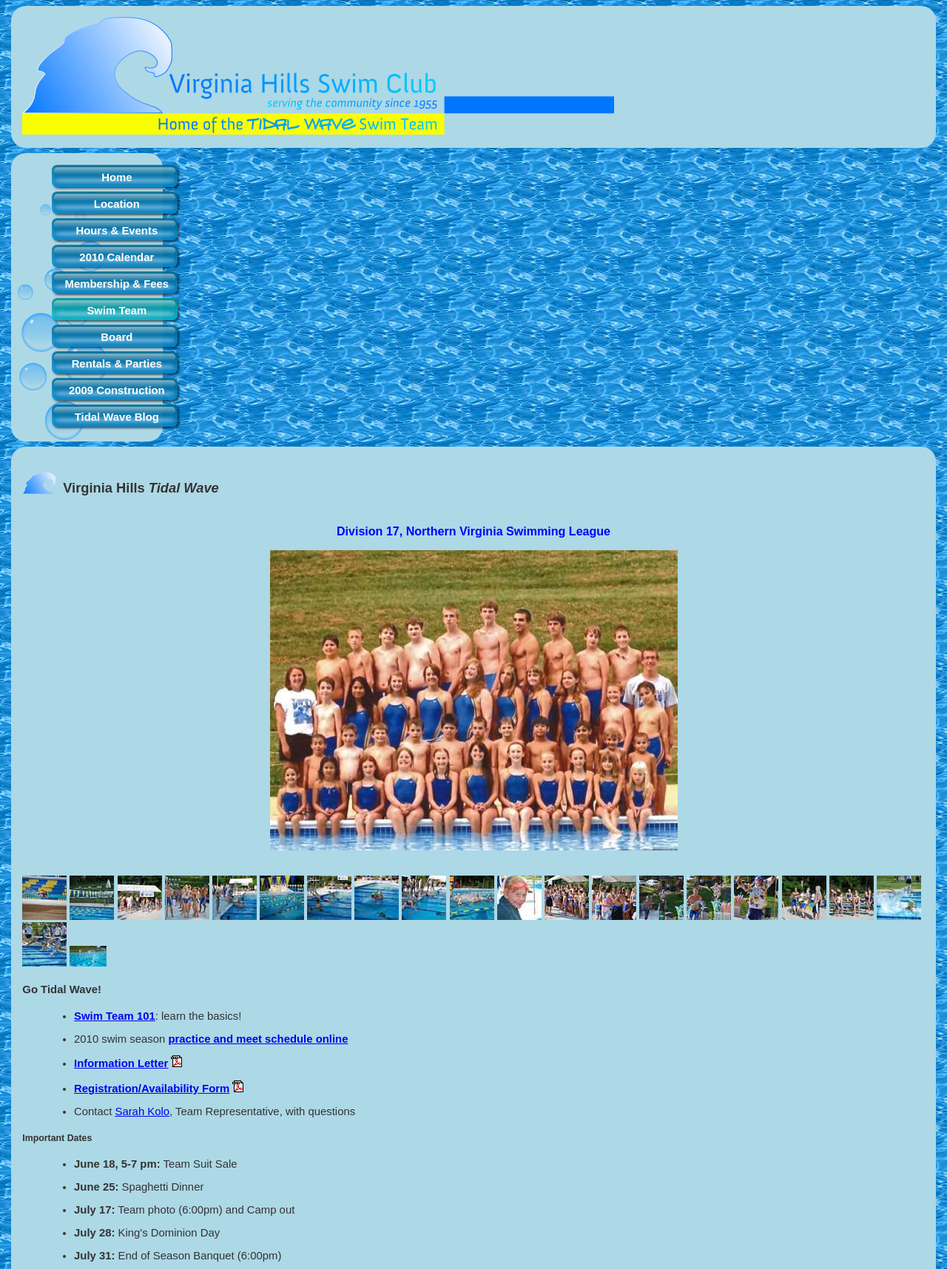
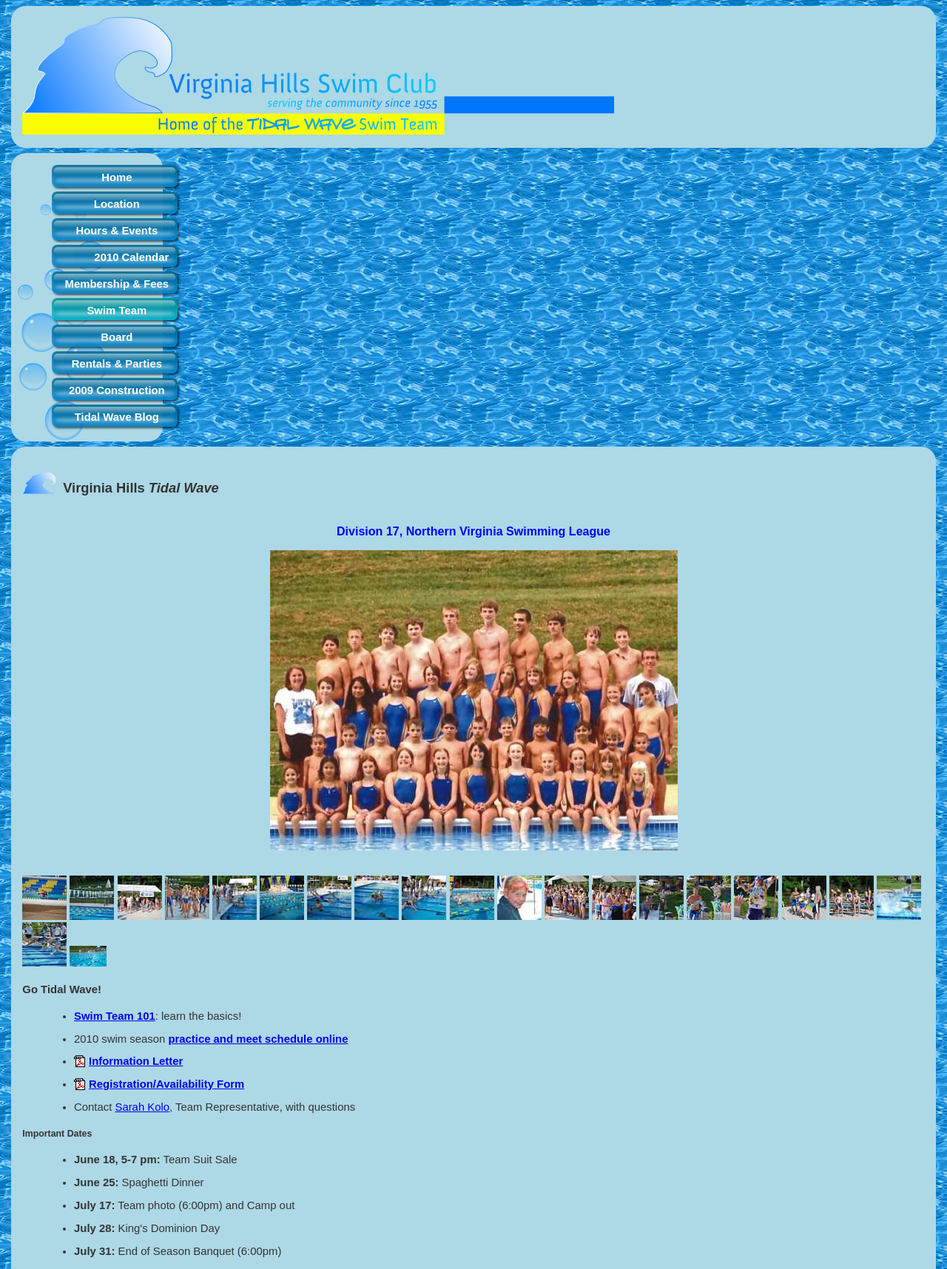
Before and after one commit to CarolMontoya/vahillsp, a PHP site: page /swim-team.php in a window 1280 px wide. Shown: the top 1716 px of the page at 74% size. Run offline with PHP 8.4, Linux system fonts and the light colour scheme; some libraries are stand-ins or nearby versions.

Commit message:
Replacing separate PDF icons on links with CSS

```diff
--- a/aerobics.php
+++ b/aerobics.php
@@ -64,7 +64,7 @@
             Make all checks payable to Suzy Thompson
           </p>
           <p>
-            Alternatively, if you prefer, you can download the registration form <a href="docs/Virginia Hills Aqua Aerobics Registration form 2010.pdf" target="_new">here</a> <img src="images/pdf.gif" width="15" height="16">, print and mail it to Suzy (address on the form).
+            Alternatively, if you prefer, you can download the registration form <a href="docs/Virginia Hills Aqua Aerobics Registration form 2010.pdf" target="_new">here</a>, print and mail it to Suzy (address on the form).
           </p>
 </div>
 <?php include_once "footer.inc"; ?>
--- a/css/vahillspool.css
+++ b/css/vahillspool.css
@@ -326,6 +326,12 @@ a.webmaster {
   font-size:60%
 }
 
+/* PDF links */
+a[href*=".pdf"] {
+  background: url(../images/pdf.gif) no-repeat;
+  padding-left: 20px;
+}
+
 table.schedule {
   border-width:1px;
   border-style:outset;
--- a/membership.php
+++ b/membership.php
@@ -34,11 +34,6 @@
         <div class="yui-u">
           <h2>
             <a href="docs/2010PoolRules.pdf">Rules</a>
-            <img src=
-              "images/pdf.gif"
-               width="15"
-               height="16"
-               alt="">
           </h2>
           <img src="images/bigsmile.jpg" width="276" height="191">
         </div>
--- a/membership2009.php
+++ b/membership2009.php
@@ -23,11 +23,7 @@
                         size="5"
                         face=
                         "Arial, Helvetica, sans-serif"><a href=
-                        "Rules.pdf">Rules</a> <img src=
-                        "images/pdf.gif"
-                         width="15"
-                         height="16"
-                         alt=""></font>
+                        "Rules.pdf">Rules</a></font>
                   </td>
                 </tr>
                 <tr>
--- a/schedule.php
+++ b/schedule.php
@@ -36,10 +36,6 @@
     <div class="yui-u">
       <h2>
         <a href="2010Calendar.pdf" rel="external">Calendar</a>
-        <img src="images/pdf.gif"
-          width="15"
-          height="16"
-          alt="">
       </h2>
       <img src="images/kids.jpg"
         width="266"
--- a/swim-team-sched.php
+++ b/swim-team-sched.php
@@ -18,7 +18,7 @@ include_once "header.inc";
   <p align="center"><img src="images/swteam1.jpg" width="365" height="274" alt="Swimmers at the start"></p>
   <h3>2010 Tidal Wave Schedule<br>
   Division 17</h3>
-  <p><strong>Download <a href="2010Calendar.pdf" rel="external">Pool Calendar</a> <img src="images/pdf.gif" width="15" height="16" alt="PDF"></strong></p>
+  <p><strong>Download <a href="2010Calendar.pdf" rel="external">Pool Calendar</a></strong></p>
   <table width="90%" border="0" align="center">
     <tr>
       <td colspan="3"><p><strong>Important Dates:</strong></p>
--- a/swim-team.php
+++ b/swim-team.php
@@ -51,8 +51,8 @@
               <li>2010 swim season <a href="swim-team-sched.php"><strong>
                 practice and meet schedule online</strong></a>
               </li>
-              <li><strong><a href="docs/2010InformationLetter.pdf">Information Letter</a></strong> <img src="images/pdf.gif" width="15" height="16"></li>
-              <li><strong><a href="docs/2010RegAvailForm.pdf">Registration/Availability Form</a></strong> <img src="images/pdf.gif" width="15" height="16"></li>
+              <li><strong><a href="docs/2010InformationLetter.pdf">Information Letter</a></strong></li>
+              <li><strong><a href="docs/2010RegAvailForm.pdf">Registration/Availability Form</a></strong></li>
               <li>Contact <a href=
               "mailto:%20kolosarah@gmail.com">Sarah Kolo</a>,
               Team Representative, with questions
```
